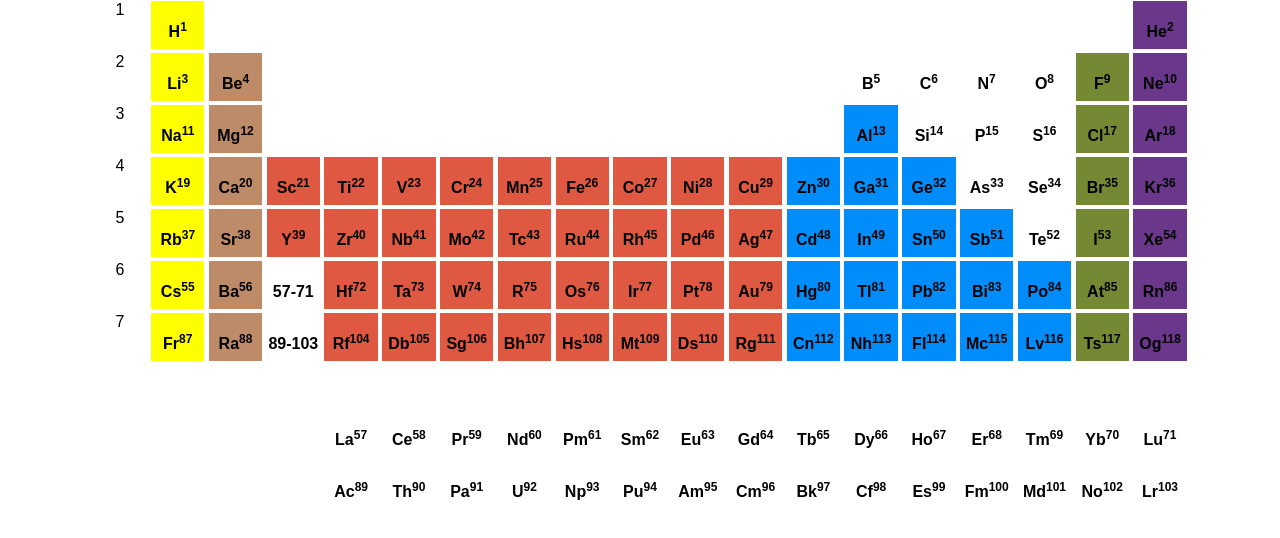
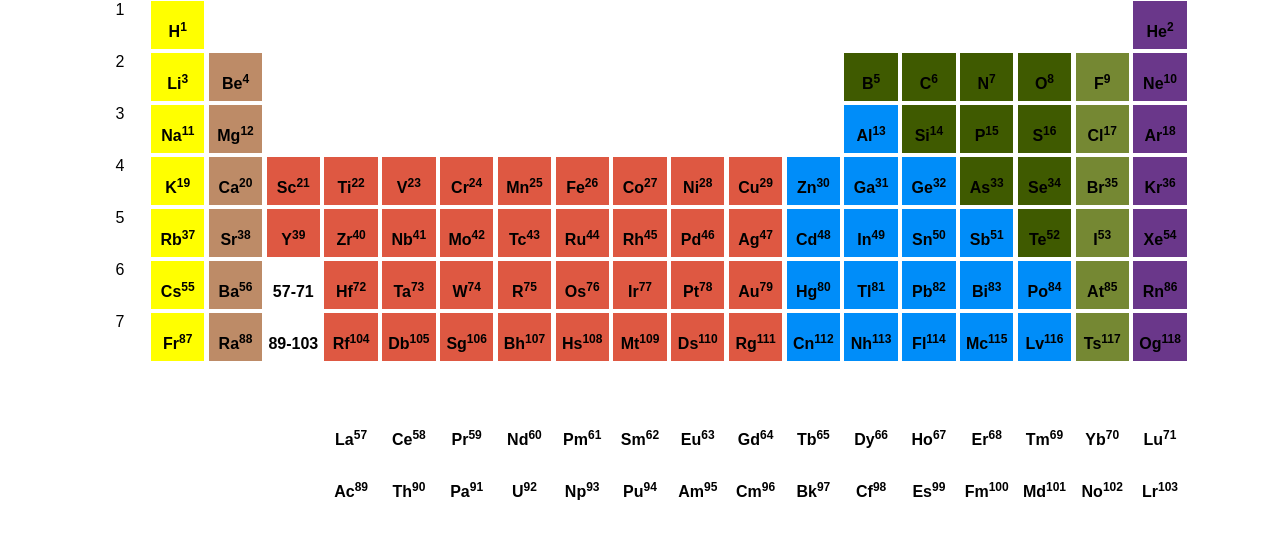
Before and after one commit to leiurus17/pure-periodic-table, a plain HTML site: page index.html in a window 1280 px wide. Shown: the part 142-680 px from the top of the page. Drawn offline with Linux system fonts and the light colour scheme.

Commit message:
Non-metals colorize

```diff
--- a/index.html
+++ b/index.html
@@ -54,6 +54,10 @@
 
 			.poor-metals {
 				background: #008df9;
+			}
+
+			.non-metals {
+				background: #3f5a00;
 			}
 
 			.noble-gases {
@@ -132,10 +136,10 @@
 					<div class = "grid-unit-blank pure-u-1-24"></div>
 					<div class = "grid-unit-blank pure-u-1-24"></div>
 					<div class = "grid-unit-blank pure-u-1-24"></div>
-					<div class = "grid-unit-bar pure-u-1-24"><h4>B<sup>5</sup></h4></div>
-					<div class = "grid-unit-bar pure-u-1-24"><h4>C<sup>6</sup></h4></div>
-					<div class = "grid-unit-bar pure-u-1-24"><h4>N<sup>7</sup></h4></div>
-					<div class = "grid-unit-bar pure-u-1-24"><h4>O<sup>8</sup></h4></div>
+					<div class = "grid-unit-bar non-metals pure-u-1-24"><h4>B<sup>5</sup></h4></div>
+					<div class = "grid-unit-bar non-metals pure-u-1-24"><h4>C<sup>6</sup></h4></div>
+					<div class = "grid-unit-bar non-metals pure-u-1-24"><h4>N<sup>7</sup></h4></div>
+					<div class = "grid-unit-bar non-metals pure-u-1-24"><h4>O<sup>8</sup></h4></div>
 					<div class = "grid-unit-bar halogens pure-u-1-24"><h4>F<sup>9</sup></h4></div>
 					<div class = "grid-unit-bar noble-gases pure-u-1-24"><h4>Ne<sup>10</sup></h4></div>
 
@@ -156,9 +160,9 @@
 					<div class = "grid-unit-blank pure-u-1-24"></div>
 					<div class = "grid-unit-blank pure-u-1-24"></div>
 					<div class = "grid-unit-bar poor-metals pure-u-1-24"><h4>Al<sup>13</sup></h4></div>
-					<div class = "grid-unit-bar pure-u-1-24"><h4>Si<sup>14</sup></h4></div>
-					<div class = "grid-unit-bar pure-u-1-24"><h4>P<sup>15</sup></h4></div>
-					<div class = "grid-unit-bar pure-u-1-24"><h4>S<sup>16</sup></h4></div>
+					<div class = "grid-unit-bar non-metals pure-u-1-24"><h4>Si<sup>14</sup></h4></div>
+					<div class = "grid-unit-bar non-metals pure-u-1-24"><h4>P<sup>15</sup></h4></div>
+					<div class = "grid-unit-bar non-metals pure-u-1-24"><h4>S<sup>16</sup></h4></div>
 					<div class = "grid-unit-bar halogens pure-u-1-24"><h4>Cl<sup>17</sup></h4></div>
 					<div class = "grid-unit-bar noble-gases pure-u-1-24"><h4>Ar<sup>18</sup></h4></div>
 				</div>
@@ -181,8 +185,8 @@
 					<div class = "grid-unit-bar poor-metals pure-u-1-24"><h4>Zn<sup>30</sup></h4></div>
 					<div class = "grid-unit-bar poor-metals pure-u-1-24"><h4>Ga<sup>31</sup></h4></div>
 					<div class = "grid-unit-bar poor-metals pure-u-1-24"><h4>Ge<sup>32</sup></h4></div>
-					<div class = "grid-unit-bar pure-u-1-24"><h4>As<sup>33</sup></h4></div>
-					<div class = "grid-unit-bar pure-u-1-24"><h4>Se<sup>34</sup></h4></div>
+					<div class = "grid-unit-bar non-metals pure-u-1-24"><h4>As<sup>33</sup></h4></div>
+					<div class = "grid-unit-bar non-metals pure-u-1-24"><h4>Se<sup>34</sup></h4></div>
 					<div class = "grid-unit-bar halogens pure-u-1-24"><h4>Br<sup>35</sup></h4></div>
 					<div class = "grid-unit-bar noble-gases pure-u-1-24"><h4>Kr<sup>36</sup></h4></div>
 				</div>
@@ -206,7 +210,7 @@
 					<div class = "grid-unit-bar poor-metals pure-u-1-24"><h4>In<sup>49</sup></h4></div>
 					<div class = "grid-unit-bar poor-metals pure-u-1-24"><h4>Sn<sup>50</sup></h4></div>
 					<div class = "grid-unit-bar poor-metals pure-u-1-24"><h4>Sb<sup>51</sup></h4></div>
-					<div class = "grid-unit-bar pure-u-1-24"><h4>Te<sup>52</sup></h4></div>
+					<div class = "grid-unit-bar non-metals pure-u-1-24"><h4>Te<sup>52</sup></h4></div>
 					<div class = "grid-unit-bar halogens pure-u-1-24"><h4>I<sup>53</sup></h4></div>
 					<div class = "grid-unit-bar noble-gases pure-u-1-24"><h4>Xe<sup>54</sup></h4></div>
 				</div>
```
